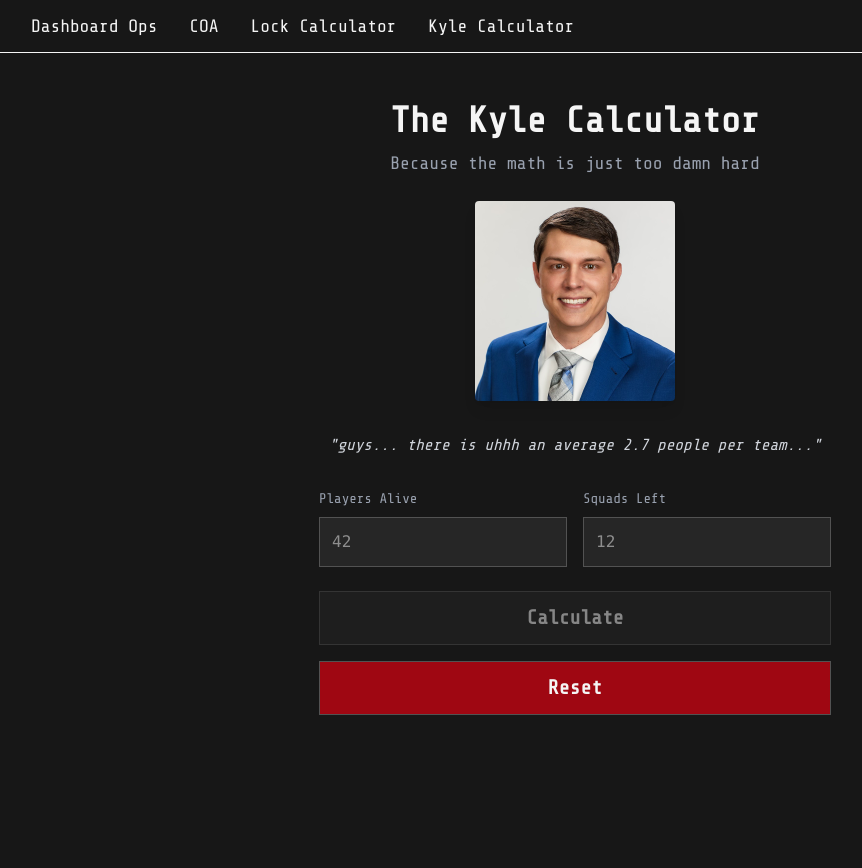
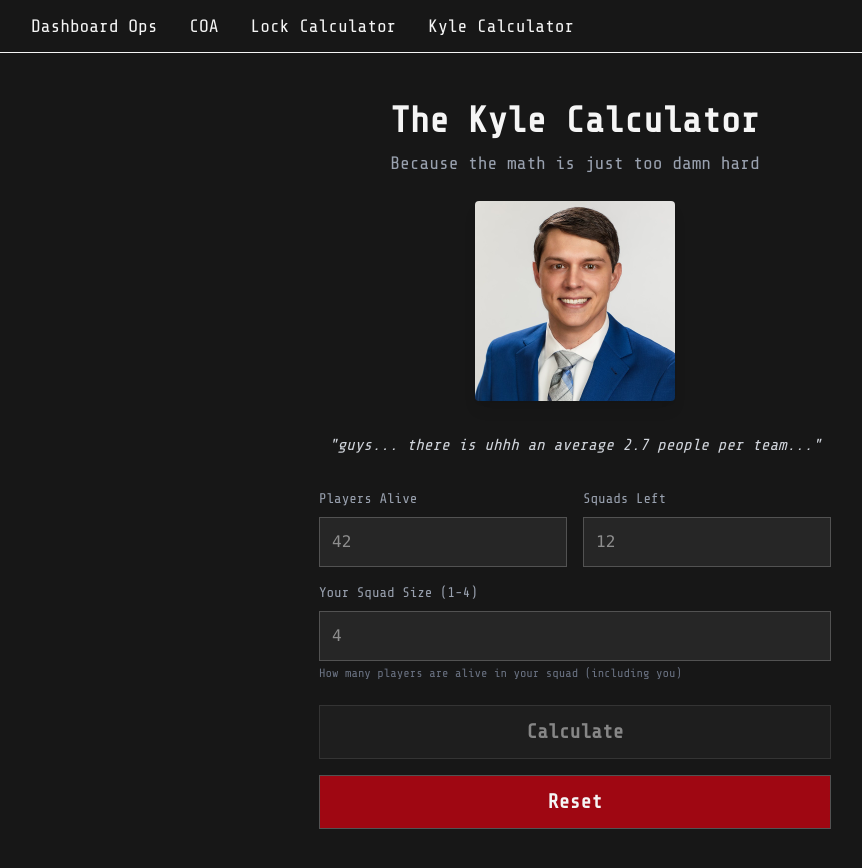
Before and after one commit to Dillonzellis/wz-dashboard, a Next.js app: page /kyle-calculator in a window 1280 px wide. Shown: the top 868 px of the page, without its empty margins (65-927 px from the left). Built offline with nearby package versions, Linux system fonts and the light colour scheme.

Commit message:
change kbh calc to handle current squad

```diff
--- a/src/app/(tools)/kyle-calculator/page.tsx
+++ b/src/app/(tools)/kyle-calculator/page.tsx
@@ -5,6 +5,7 @@ import { useState } from "react";
 export default function KyleCalcPage() {
   const [players, setPlayers] = useState("");
   const [squads, setSquads] = useState("");
+  const [yourSquadSize, setYourSquadSize] = useState("");
   const [result, setResult] = useState<number | null>(null);
 
   const handlePlayerInput = (e: React.ChangeEvent<HTMLInputElement>) => {
@@ -23,13 +24,29 @@ export default function KyleCalcPage() {
     }
   };
 
+  const handleYourSquadInput = (e: React.ChangeEvent<HTMLInputElement>) => {
+    const value = e.target.value;
+    // Only allow numbers up to 4 (max squad size)
+    if (value === "" || (/^\d+$/.test(value) && parseInt(value) <= 4)) {
+      setYourSquadSize(value);
+    }
+  };
+
   const calculateAverage = () => {
     const playerCount = parseInt(players);
     const squadCount = parseInt(squads);
+    const yourSquad = parseInt(yourSquadSize) || 0;
 
-    if (!isNaN(playerCount) && !isNaN(squadCount) && squadCount > 0) {
-      const average = playerCount / squadCount;
+    if (!isNaN(playerCount) && !isNaN(squadCount) && squadCount > 1) {
+      // Subtract your squad members from total players
+      // Subtract 1 from total squads (your squad)
+      const enemyPlayers = playerCount - yourSquad;
+      const enemySquads = squadCount - 1;
+
+      if (enemySquads > 0 && enemyPlayers > 0) {
+        const average = enemyPlayers / enemySquads;
         setResult(average);
+      }
     }
   };
 
@@ -42,6 +59,7 @@ export default function KyleCalcPage() {
   const handleReset = () => {
     setPlayers("");
     setSquads("");
+    setYourSquadSize("");
     setResult(null);
   };
 
@@ -65,7 +83,8 @@ export default function KyleCalcPage() {
           &quot;guys... there is uhhh an average 2.7 people per team...&quot;
         </div>
 
-        <div className="flex w-full max-w-lg flex-col gap-4 pb-6 sm:flex-row">
+        <div className="flex w-full max-w-lg flex-col gap-4 pb-6">
+          <div className="flex flex-col gap-4 sm:flex-row">
             <div className="flex-1">
               <label
                 htmlFor="players"
@@ -105,9 +124,32 @@ export default function KyleCalcPage() {
             </div>
           </div>
 
+          <div className="w-full">
+            <label
+              htmlFor="yourSquadSize"
+              className="mb-2 block text-sm font-medium text-gray-400"
+            >
+              Your Squad Size (1-4)
+            </label>
+            <input
+              id="yourSquadSize"
+              type="text"
+              autoComplete="off"
+              className="w-full border border-neutral-600 bg-neutral-800 p-3 font-mono text-base text-neutral-100 caret-teal-500 transition-colors focus:border-teal-500 focus:outline-none"
+              placeholder="4"
+              value={yourSquadSize}
+              onChange={handleYourSquadInput}
+              onKeyPress={handleKeyPress}
+            />
+            <p className="mt-1 text-xs text-gray-500">
+              How many players are alive in your squad (including you)
+            </p>
+          </div>
+        </div>
+
         <button
           onClick={calculateAverage}
-          disabled={!players || !squads || squads === "0"}
+          disabled={!players || !squads || squads === "0" || squads === "1"}
           className="mb-4 w-full max-w-lg cursor-pointer border border-neutral-600 bg-neutral-800 p-3 text-xl font-semibold text-neutral-100 transition-all duration-200 hover:border-teal-600 hover:bg-teal-600 disabled:cursor-not-allowed disabled:opacity-50 disabled:hover:bg-neutral-800"
         >
           Calculate
@@ -123,9 +165,12 @@ export default function KyleCalcPage() {
         {result !== null && (
           <div className="mt-8 w-full max-w-lg border border-neutral-600 bg-neutral-800 p-6">
             <div className="text-center">
-              <p className="mb-2 text-gray-400">Average Players per Squad:</p>
+              <p className="mb-2 text-gray-400">Average Enemy Players per Squad:</p>
               <p className="text-5xl font-bold text-teal-400">
                 {result.toFixed(2)}
+              </p>
+              <p className="mt-4 text-sm text-gray-500">
+                (Excluding your squad)
               </p>
             </div>
           </div>
--- a/src/app/components/main-nav/main-nav.tsx
+++ b/src/app/components/main-nav/main-nav.tsx
@@ -6,7 +6,7 @@ const MainNav = () => {
     <header>
       <nav className="relative">
         <div className="pointer-events-none absolute top-0 right-0 bottom-0 z-10 w-16 bg-gradient-to-l from-neutral-900/80 to-transparent md:hidden" />
-        <ul className="scrollbar-hide flex w-screen gap-8 overflow-x-scroll md:overflow-hidden border-b border-r-slate-300 px-8 py-3 md:px-24">
+        <ul className="scrollbar-hide flex w-full gap-8 overflow-x-scroll md:overflow-hidden border-b border-r-slate-300 px-8 py-3 md:px-24">
           {navLinks.map((link, idx) => (
             <li className="whitespace-nowrap" key={idx}>
               <Link href={link.href} className="text-lg hover:underline">
```
Lines whose indentation alone changed are shown as unchanged.
